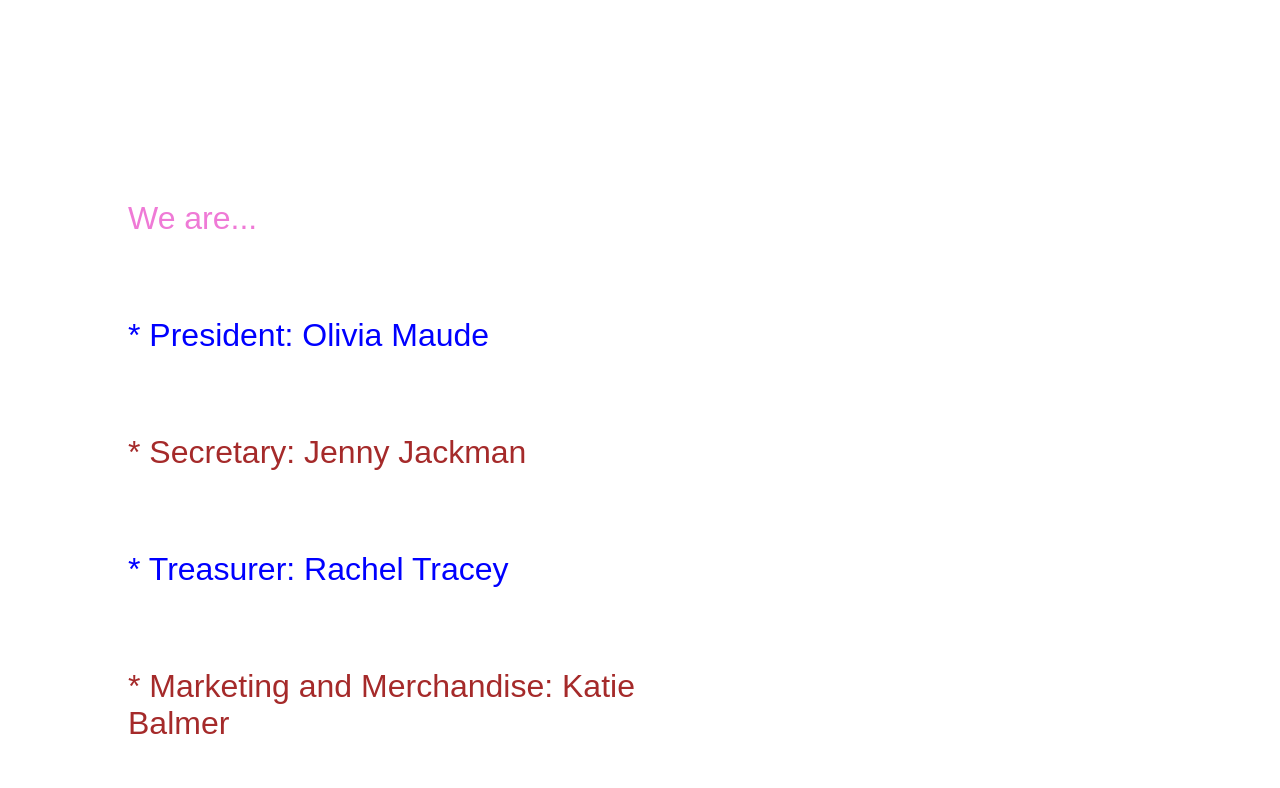
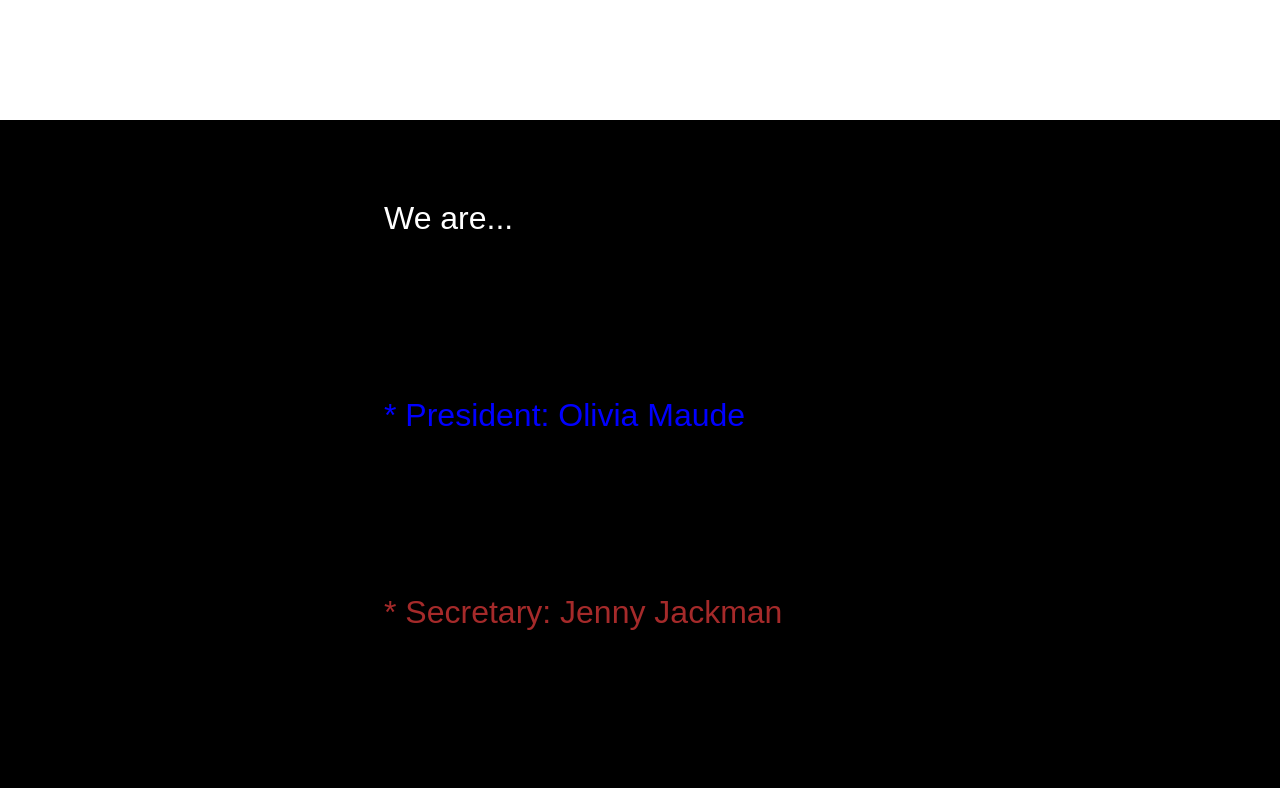
Before and after one commit to jll541/Group6, a plain HTML site: page docs/committee.html in a window 1280 px wide. Shown: the part 680-1468 px from the top of the page. Drawn offline with nearby package versions, Linux system fonts and the light colour scheme.

Commit message:
Update committee.html

```diff
--- a/docs/committee.html
+++ b/docs/committee.html
@@ -17,7 +17,7 @@
   <img src="logo.jpg" width="400px">
   </div>
 
-<div>
+<div class="contrast">
 
   <p> We are... </p>
 
```
